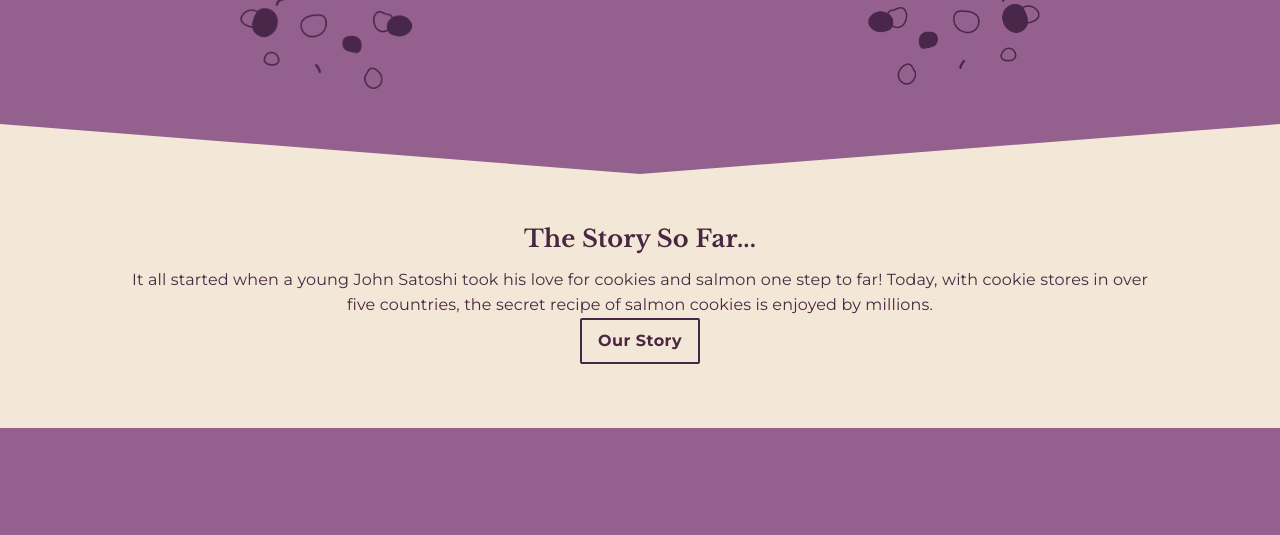
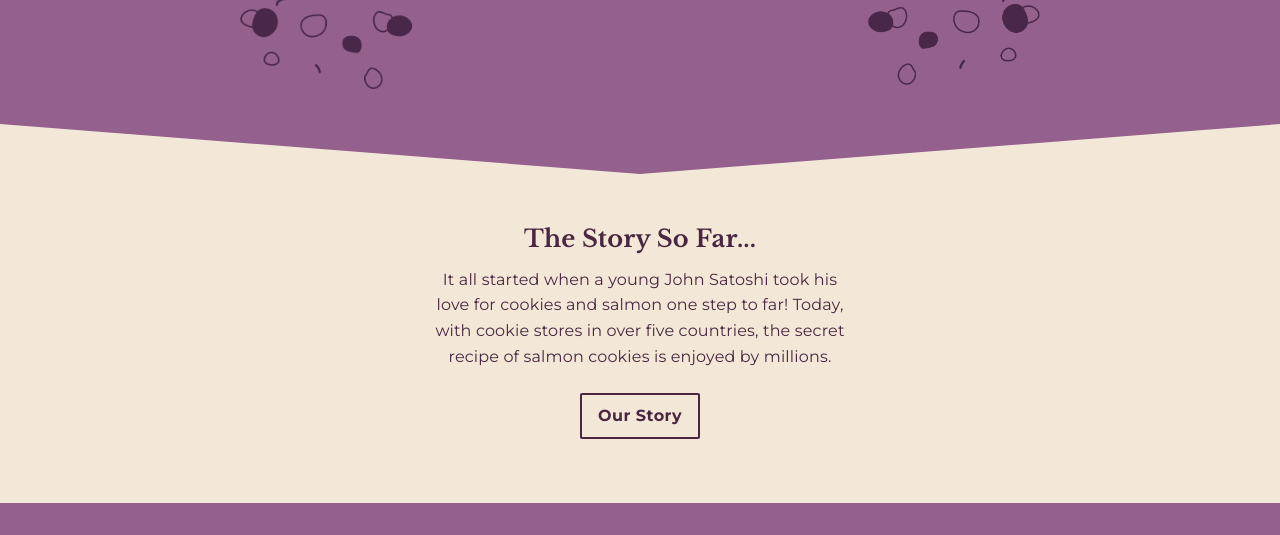
Before and after one commit to CSEAMAN3/salmon-cookies, a plain HTML site: page index.html in a window 1280 px wide. Shown: the part 379-914 px from the top of the page. Before the commit the page ends 839 px from the top, so only its background shows below. Drawn offline with nearby package versions, Linux system fonts and the light colour scheme; a web font is replaced by a local one.

Commit message:
index.html update saved

```diff
--- a/index.html
+++ b/index.html
@@ -83,7 +83,7 @@
     <article id="article-about">
       <div class="article-container">
         <h2 class="article-heading">the story so far...</h2>
-        <p class="article-content">
+        <p class="article-about-content">
           It all started when a young John Satoshi took his love for cookies and
           salmon one step to far! Today, with cookie stores in over five
           countries, the secret recipe of salmon cookies is enjoyed by millions.
```
